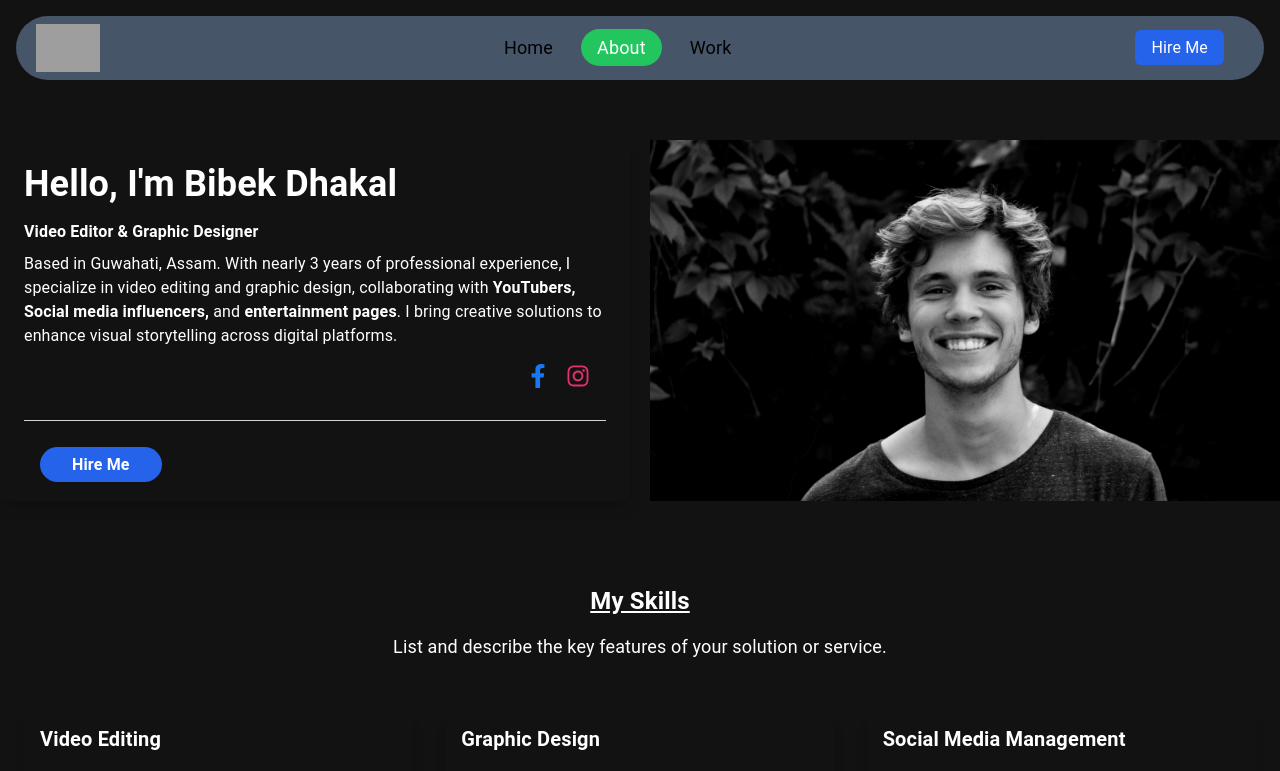
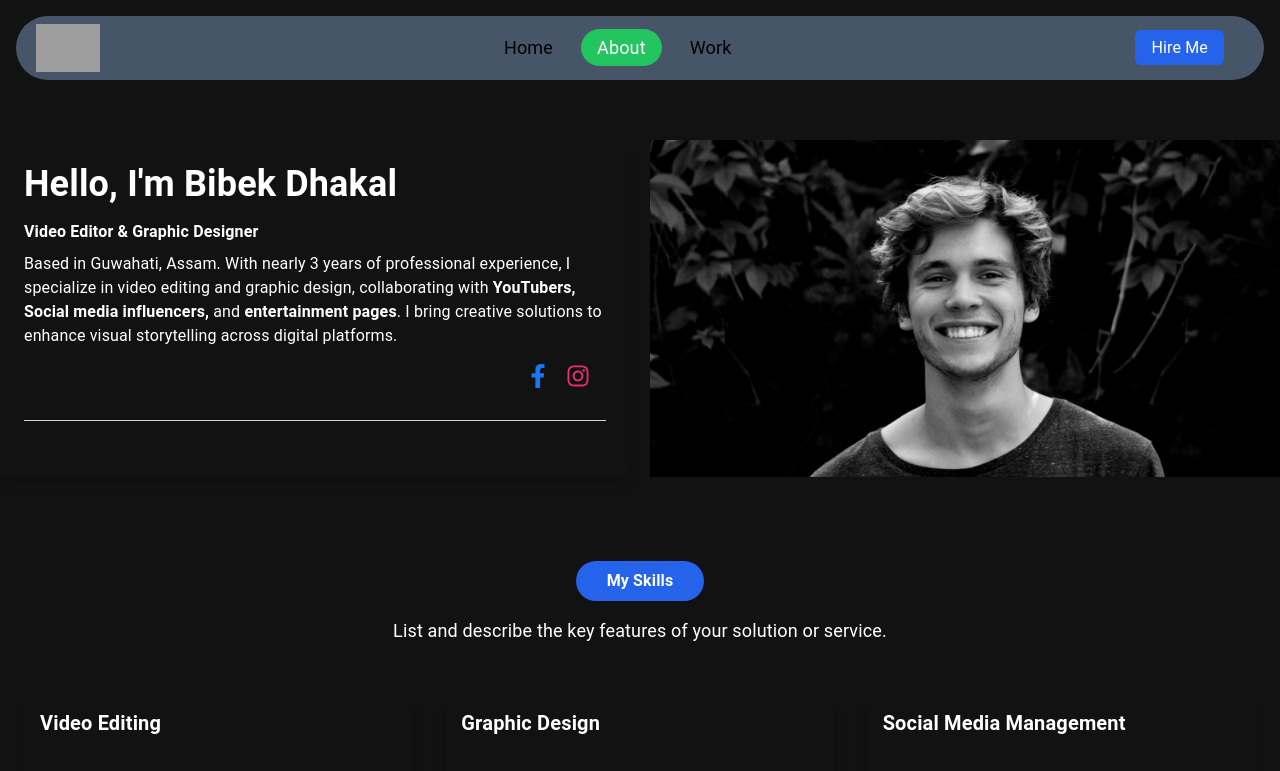
Before and after one commit to not46/portfolio, a React (Vite) app: page /about in a window 1280 px wide. Shown: the top 771 px of the page. Built offline with nearby package versions, Linux system fonts and the light colour scheme; grey boxes are pictures that could not be loaded.

Commit message:
Update About.jsx

```diff
--- a/src/components/About.jsx
+++ b/src/components/About.jsx
@@ -26,14 +26,14 @@ const About = () => {
               {/* Social Media Icons */}
               <div className="flex justify-end space-x-4 mt-4 mr-4">
                 <Link
-                  to="/website/social/facebook"
+                  to="https://www.facebook.com/profile.php?id=100090172245298&mibextid=ZbWKwL"
                   target="_blank"
                   aria-label="Facebook"
                 >
                   <FaFacebookF className="text-[#1877F2] text-2xl" />
                 </Link>
                 <Link
-                  href="/website/social/instagram"
+                  to="https://www.instagram.com/bibekdhakal.in/profilecard/?igsh=MTZ1NnJhbWNmcTY1bA=="
                   target="_blank"
                   aria-label="Instagram"
                 >
@@ -44,13 +44,7 @@ const About = () => {
               <div className="my-8">
                 <hr className="w-full border-gray-300" />
               </div>
-              {/* Contact Button */}
-              <a
-                href="#contact"
-                className="btn btn-lg bg-blue-600 font-semibold text-white ml-4 py-2 px-8 rounded-full hover:bg-blue-700 transition"
-              >
-                Hire Me
-              </a>
+
             </div>
             {/* Background Image (only for large screens) */}
             <div
@@ -67,7 +61,7 @@ const About = () => {
       <section className="s_features py-16  px-6">
         <div className="container mx-auto">
           <div className="text-center mb-12">
-            <h3 className="text-2xl font-semibold underline mb-4">My Skills</h3>
+            <h3 className="btn btn-lg bg-blue-600 w-[30vw] lg:w-[10vw] font-semibold text-white mx-auto py-2  mb-4 rounded-full hover:bg-blue-700 transition">My Skills</h3>
             <p className="text-lg ">
               List and describe the key features of your solution or service.
             </p>
```
